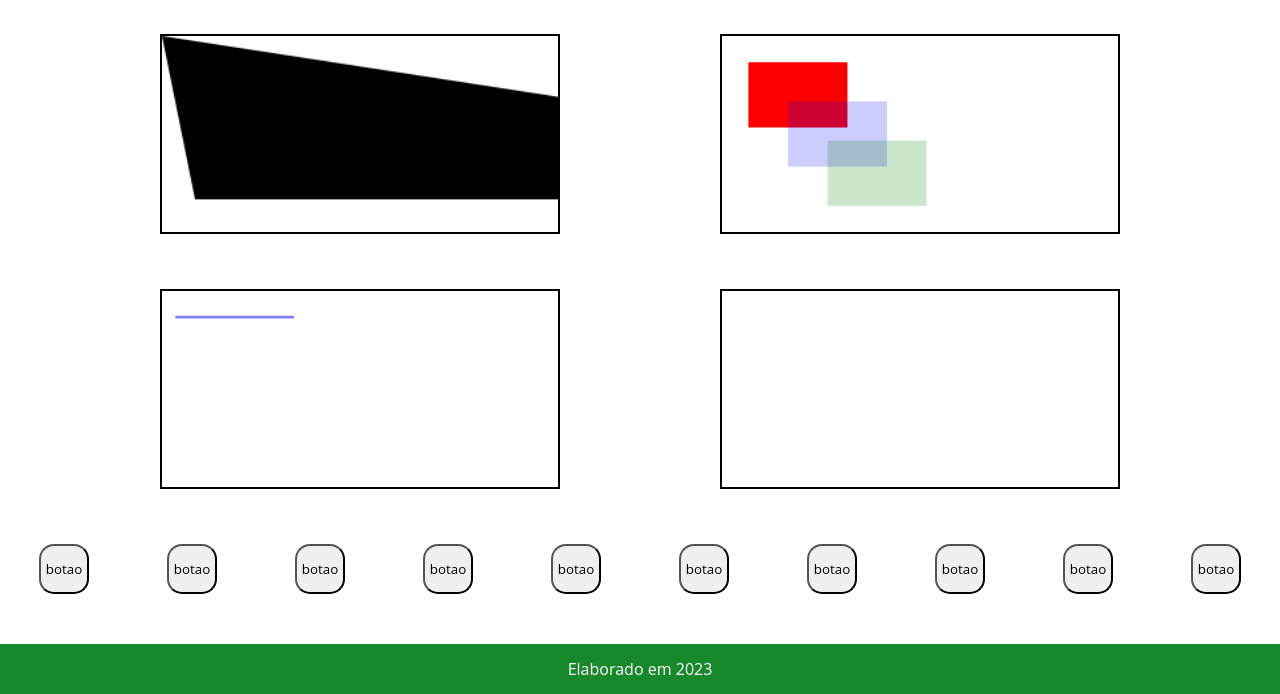
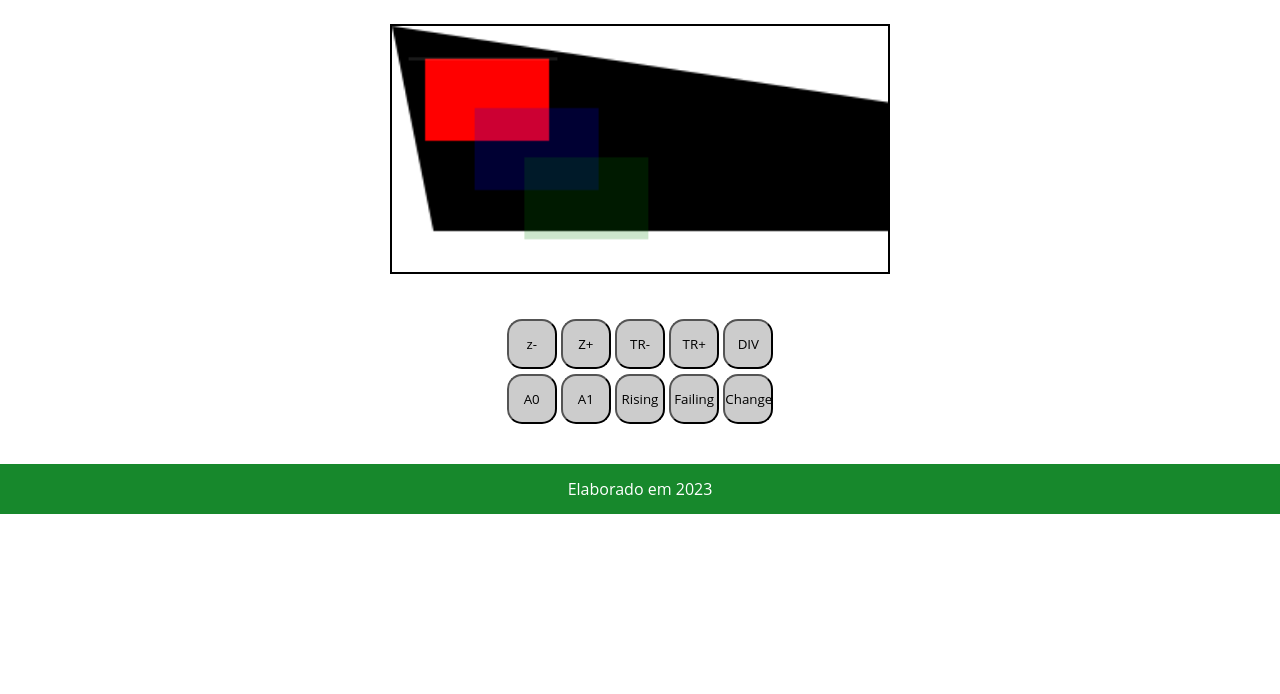
Before and after one commit to crparaizo/tcc_ifsp_2023, a plain HTML site: page Frontend/index.html in a window 1280 px wide. Shown: the part 249-943 px from the top of the page. After the commit the page ends 800 px from the top, so only its background shows below. Drawn offline with Linux system fonts and the light colour scheme.

Commit message:
atualizando estetica das páginas html

```diff
--- a/Frontend/css/contato.css
+++ b/Frontend/css/contato.css
@@ -54,6 +54,7 @@ header {
     display: flex;
     justify-content: center;
     padding-top: 40px;
+    color: #2c66ce;
 }
 
 .conteudo {
--- a/Frontend/css/index.css
+++ b/Frontend/css/index.css
@@ -55,21 +55,18 @@ header {
     display: flex;
     justify-content: center;
     padding-top: 50px;
+    color: #2c66ce;
 }
 
-.tiposOndas_parte1,
-.tiposOndas_parte2 {
+.grafico {
     display: flex;
-    justify-content: space-evenly;
-    margin: 50px 0;
+    justify-content: center;
+    margin: 40px 0;
 }
 
-#senoide,
-#quadrada,
-#triangular,
-#denteDeSerra {
-    width: 400px;
-    height: 200px;
+#grafico {
+    width: 500px;
+    height: 250px;
     border: 2px solid;
     border-color: black;
 }
@@ -77,12 +74,22 @@ header {
 .botoes {
     display: flex;
     justify-content: space-around;
+    flex-direction: column;
+    align-items: center;
 }
 
 .botoes input {
     height: 50px;
     width: 50px;
     border-radius: 15px;
+    background-color: #cccccc;
+    cursor: pointer;
+    margin-top: 5px;
+}
+
+.botoes input:hover{
+    box-shadow: 0px 15px 20px rgba(154,205,50, 0.4);
+    transform: translateY(-7px);
 }
 
 /* customização do rodapé */
@@ -95,5 +102,5 @@ header {
     height: 50px;
     background-color: #17882c;
     color: white;
-    margin-top: 50px;
+    margin-top: 40px;
 }
--- a/Frontend/css/sobre.css
+++ b/Frontend/css/sobre.css
@@ -51,8 +51,37 @@ header {
 
 /* customização do corpo da página */
 
+.corpo{
+    padding: 150px 0;
+}
+
 .titulo {
     display: flex;
     justify-content: center;
-    padding-top: 50px;
+    padding-top: 70px;
+    color: #2c66ce;
 }
+
+.conteudo{
+    width: 60%;
+    display: flex;
+    flex-direction: column;
+    margin: 30px 20%;
+}
+
+.conteudo p{
+    padding: 20px 0;
+}
+
+/* customização do rodapé */
+
+.rodape {
+    width: 100%;
+    display: flex;
+    justify-content: center;
+    align-items: center;
+    height: 50px;
+    background-color: #17882c;
+    color: white;
+    margin-top: 45px;
+}
--- a/Frontend/index.html
+++ b/Frontend/index.html
@@ -33,65 +33,41 @@
 <body>
 
     <div class="titulo">
-        <h1>Osciloscópio Digital com ESP32</h1>
+        <h1>Sistema de Aquisição e Geração com ESP32</h1>
     </div>
 
     <!-- Limitações da tag canvas: alguns navegadores mais antigos
         (em particular, versões do Internet Explorer anteriores a 9)
         não suportam o elemento -->
 
-    <div class="tiposOndas">
+    <div class="main">
 
-        <div class="tiposOndas_parte1">
-
-            <div class="senoide">
-                <h2></h2>
-                <canvas id="senoide">
-                    <!-- Se seu navegador não suportar HTML5 você verá a mensagem abaixo -->
-                    Este navegor não suporta HTML5, não será possível visualizar esse gráfico
-                </canvas>
-            </div>
-            <div class="quadrada">
-                <h2></h2>
-                <canvas id="quadrada">
-                    <!-- Se seu navegador não suportar HTML5 você verá a mensagem abaixo -->
-                    Este navegor não suporta HTML5, não será possível visualizar esse gráfico
-                </canvas>
-            </div>
-        </div>
-
-        <div class="tiposOndas_parte2">
-
-            <div class="triangular">
-                <h2></h2>
-                <canvas id="triangular">
-                    <!-- Se seu navegador não suportar HTML5 você verá a mensagem abaixo -->
-                    Este navegor não suporta HTML5, não será possível visualizar esse gráfico
-                </canvas>
-            </div>
-            <div class="denteDeSerra">
-                <h2></h2>
-                <canvas id="denteDeSerra">
-                    <!-- Se seu navegador não suportar HTML5 você verá a mensagem abaixo -->
-                    Este navegor não suporta HTML5, não será possível visualizar esse gráfico
-                </canvas>
-            </div>
-
+        <div class="grafico">
+            <h2></h2>
+            <canvas id="grafico">
+                <!-- Se seu navegador não suportar HTML5 você verá a mensagem abaixo -->
+                Este navegor não suporta HTML5, não será possível visualizar esse gráfico
+            </canvas>
         </div>
 
     </div>
 
     <div class="botoes">
-        <input type="button" value="botao" />
-        <input type="button" value="botao" />
-        <input type="button" value="botao" />
-        <input type="button" value="botao" />
-        <input type="button" value="botao" />
-        <input type="button" value="botao" />
-        <input type="button" value="botao" />
-        <input type="button" value="botao" />
-        <input type="button" value="botao" />
-        <input type="button" value="botao" />
+
+        <div class="superiores">
+            <input type="button" value="z-" />
+            <input type="button" value="Z+" />
+            <input type="button" value="TR-" />
+            <input type="button" value="TR+" />
+            <input type="button" value="DIV" />
+        </div>
+        <div class="inferiores">
+            <input type="button" value="A0" />
+            <input type="button" value="A1" />
+            <input type="button" value="Rising" />
+            <input type="button" value="Failing" />
+            <input type="button" value="Change" />
+        </div>
     </div>
 
 </body>
--- a/Frontend/js/index.js
+++ b/Frontend/js/index.js
@@ -16,7 +16,7 @@ document.addEventListener('DOMContentLoaded', domloaded, false);
 function domloaded() {
 
     //Configurações do canvas
-    var canvas = document.getElementById("senoide");
+    var canvas = document.getElementById("grafico");
     var contexto = canvas.getContext("2d");
     contexto.beginPath();
     contexto.moveTo(0, 0);//ponto inicial
@@ -29,7 +29,7 @@ function domloaded() {
     //contexto.stroke(); //linha do gráfico
 
 
-    var canvas2 = document.getElementById("quadrada");
+    var canvas2 = document.getElementById("grafico");
     var ctx = canvas2.getContext("2d");
 
     ctx.fillStyle = "red";
@@ -42,7 +42,7 @@ function domloaded() {
     ctx.fillRect(80, 80, 75, 50);
 
     function DrawGrid() {
-        var canvas = document.getElementById("triangular");
+        var canvas = document.getElementById("grafico");
         var context = canvas.getContext("2d");
 
         //var LineStartX = CenterX - (width / 2);
@@ -51,7 +51,7 @@ function domloaded() {
         context.beginPath();
         context.moveTo(10, 20);
         context.lineTo(100, 20);
-        context.strokeStyle = "blue";
+        context.strokeStyle = "white";
         context.lineWidth = 1;
         context.stroke();
     }
```
Also changed, not shown: Frontend/contato.html (+3 -3 lines), Frontend/sobre.html (+24 -1 lines), 1 other file.
